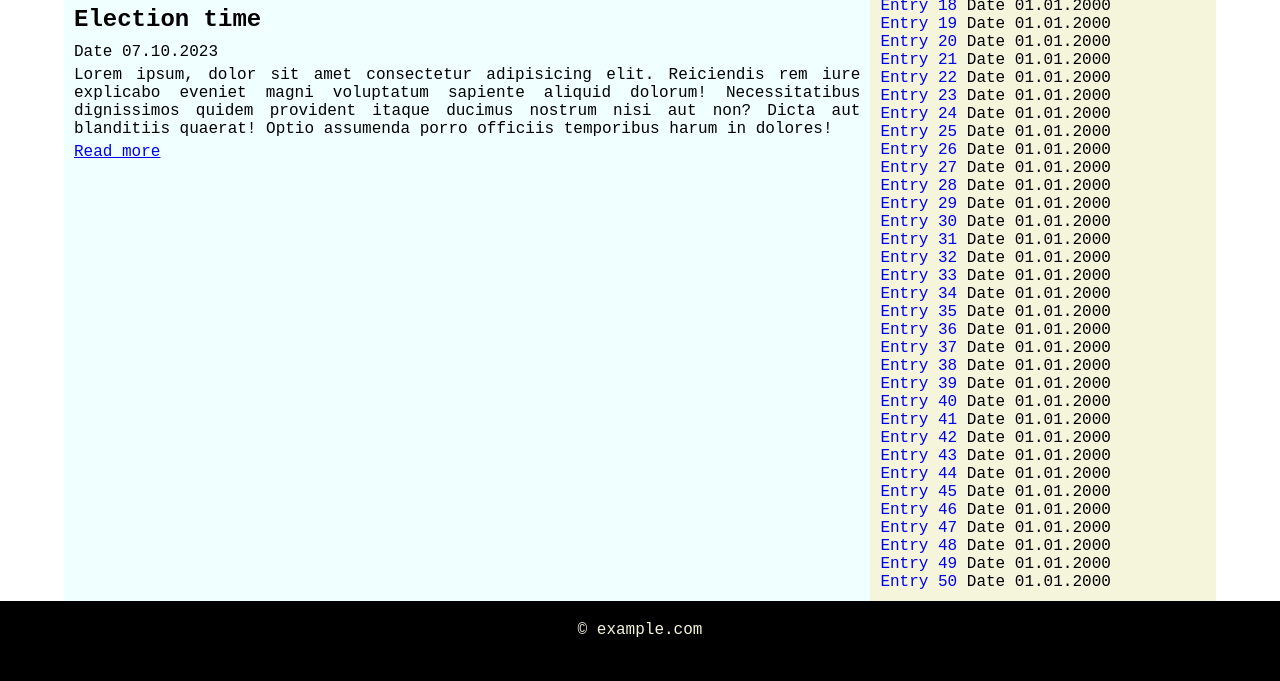
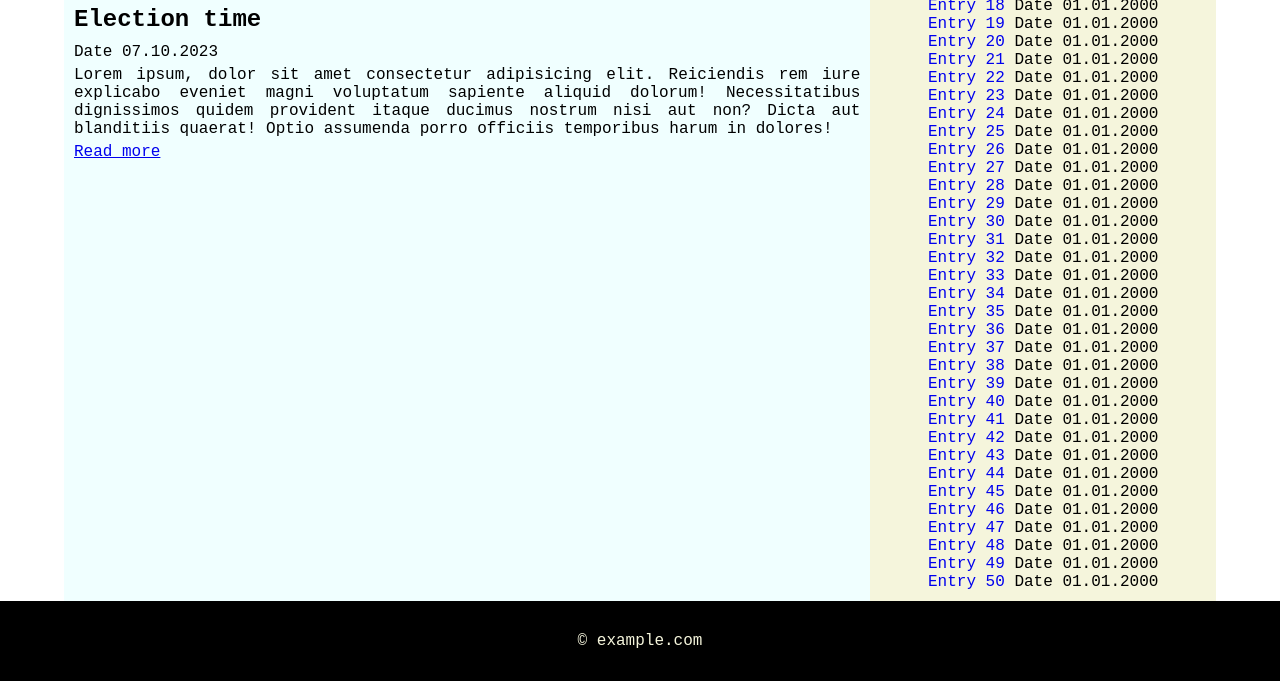
Before and after one commit to developer-2023/fs132b, a plain HTML site: page index.html in a window 1280 px wide. Shown: the part 479-1160 px from the top of the page. Drawn offline with Linux system fonts and the light colour scheme.

Commit message:
Update style.css

```diff
--- a/style.css
+++ b/style.css
@@ -56,6 +56,9 @@ footer {
     height: 10vh;
     width: 100%;
     text-align: center;
+    display: flex;
+    align-items: center;
+    justify-content: center;
 }
 footer p {
     padding: 20px;
@@ -87,6 +90,7 @@ aside {
 aside ul {
     list-style: none;
     padding: 10px;
+    text-align: center;
 }
 aside ul li {
 
```
